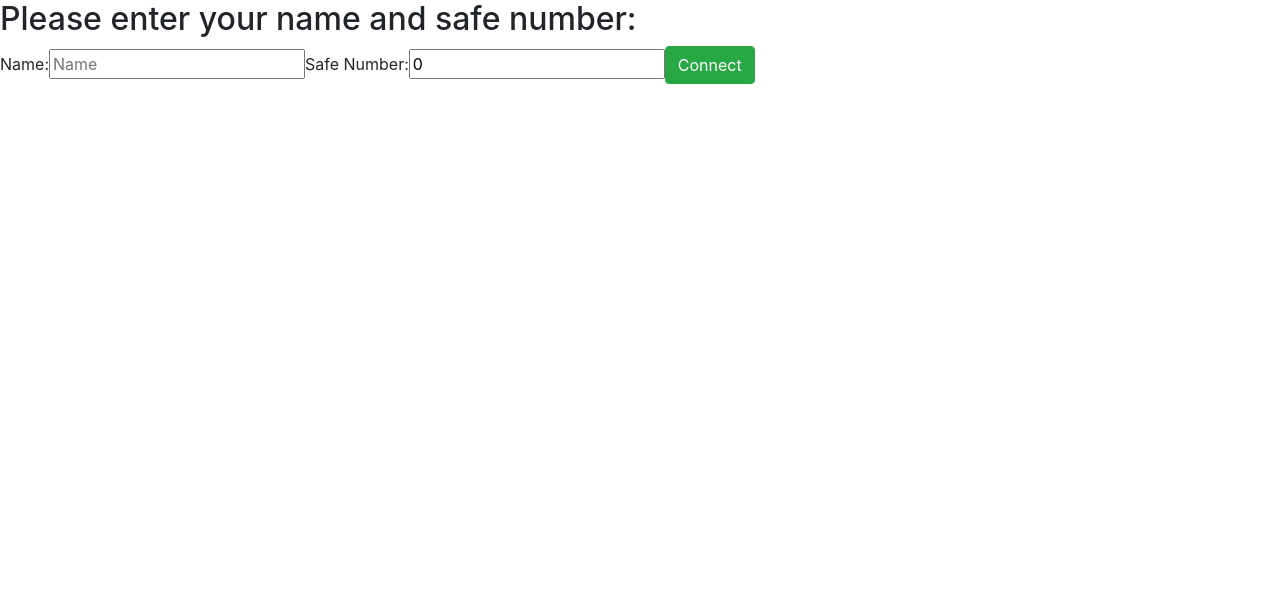
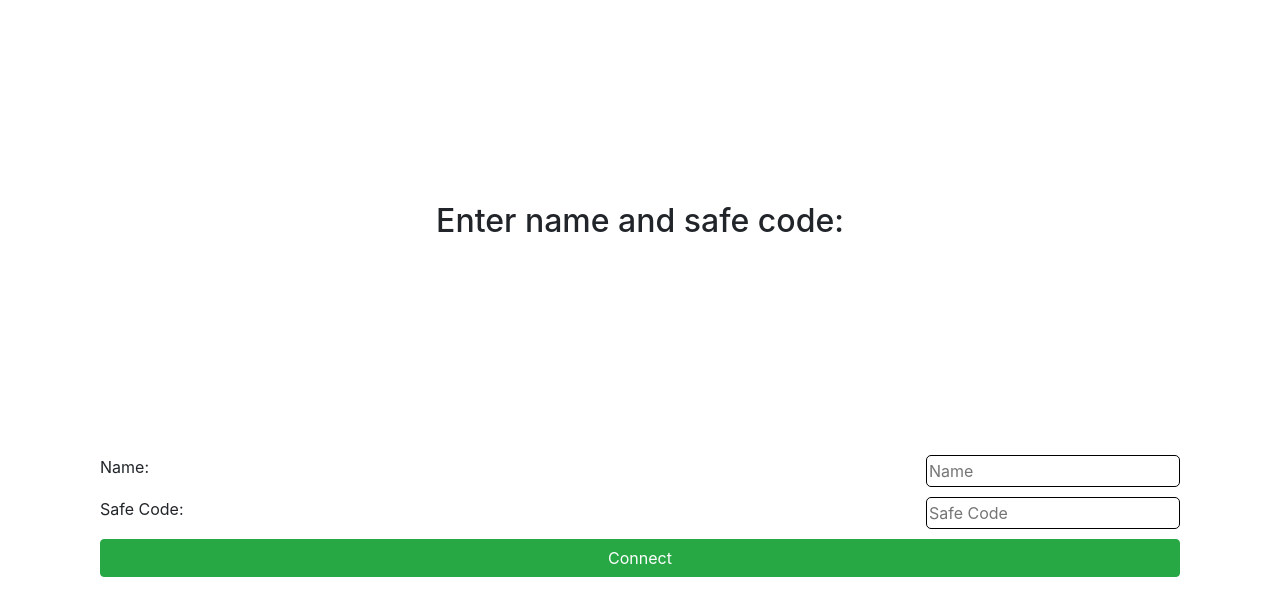
Before and after one commit to trevorspielman/safe-app-mobile, a Vue app: page /#/ in a window 1280 px wide. Shown: the top 616 px of the page. Built offline with nearby package versions, Linux system fonts and the light colour scheme; no server answers; the database is empty.

Commit message:
Styling and layout added

```diff
--- a/src/components/Deposit.vue
+++ b/src/components/Deposit.vue
@@ -1,26 +1,39 @@
 <template>
-  <div class="deposit">
-      <h1>What would you like to deposit?</h1>
-      <form action="submit" @submit.prevent="makeDeposit">
+  <div class="deposit container">
+    <div class="row">
+      <div class="col-sm-12 deposit">
+        <div>
+          <form class="form" action="submit" @submit.prevent="makeDeposit">
+            <div class="form-group">
+              <div class="row">
                 <label for="bills">Bills:</label>
-        <input type="number" placeholder="Bills" id="bills" step="1" min="0" v-model.number="deposit.bills" @keyup="calculateTotal">
+                <input type="number" id="bills" step="1" min="0" v-model.number="deposit.bills" @keyup="calculateTotal" required>
+              </div>
+              <div class="row">
                 <label for="coins">Coins:</label>
-        <input type="number" placeholder="Coins" id="coins" step=".01" min="0" v-model.number="deposit.coins" @keyup="calculateTotal">
+                <input type="number" id="coins" step=".01" min="0" v-model.number="deposit.coins" @keyup="calculateTotal" required>
+              </div>
+              <div class="row">
                 <label for="checks">Checks:</label>
-        <input type="number" placeholder="Check Total" id="checks" step=".01" min="0" v-model.number="deposit.checks" @keyup="calculateTotal">
-        <button type="submit" class="btn btn-success">Make Deposit</button>
+                <input type="number" id="checks" step=".01" min="0" v-model.number="deposit.checks" @keyup="calculateTotal" required>
+              </div>
+            </div>
+            <button type="submit" class="btn btn-block btn-success">Make Deposit</button>
           </form>
+          <h2 class="mt-3">Total: ${{this.deposit.total}}</h2>
+        </div>
         <router-link :to="{name: 'MobileHome'}">
           <button class="btn btn-danger">Cancel</button>
         </router-link>
-      <h2>Total Amount Depositing: ${{this.deposit.total}}</h2>
+      </div>
+    </div>
   </div>
 </template>
 
 <script>
   import { store } from '../store'
   import router from '../router'
-  import  moment  from 'moment'
+  import moment from 'moment'
   export default {
     name: 'Deposit',
     data() {
@@ -32,11 +45,11 @@
           transType: "Deposit",
           createdBy: store.currentSafe.username,
           safeId: store.currentSafeId,
-          bills: 0,
-          coins: 0,
-          checks: 0,
+          // bills: 0,
+          // coins: 0,
+          // checks: 0,
           total: 0,
-          createdAt: moment().format('dddd, MMM Do YY, h:mm a')
+          createdAt: moment().format('MMM Do YY, h:mm a')
         },
       }
     },
@@ -75,4 +88,23 @@
 
 <!-- Add "scoped" attribute to limit CSS to this component only -->
 <style scoped>
+  input {
+    border: 1px solid black;
+    border-radius: 5px
+  }
+
+  .deposit {
+    height: 100vh;
+    display: flex;
+    flex-direction: column;
+    justify-content: space-evenly;
+    text-align: center;
+  }
+
+  .form-group .row {
+    display: flex;
+    justify-content: space-between;
+    align-content: space-around;
+    padding: 5px 30px
+  }
 </style>
--- a/src/components/MobileHome.vue
+++ b/src/components/MobileHome.vue
@@ -1,25 +1,34 @@
 <template>
   <div class="mobileHome">
-    <div v-if="!store.currentSafe.isConnected">
-      <h2>Please enter your name and safe number:</h2>
-      <form action="submit" @submit.prevent="connectSafe">
+    <div class="container">
+      <div class="row">
+        <div class="col-sm-12 homeScreen" v-if="!store.currentSafe.isConnected">
+          <h2>Enter name and safe code:</h2>
+          <form class="form-group" action="submit" @submit.prevent="connectSafe">
+            <div class="row">
               <label for="name">Name:</label>
-        <input type="text" placeholder="Name" id="name" v-model="connect.username">
-        <label for="safeNumber">Safe Number:</label>
-        <input type="number" placeholder="Safe Number" id="safeNumber" v-model="connect.safeNum">
-        <button class="btn btn-success" type="submit">Connect</button>
+              <input type="text" placeholder="Name" id="name" v-model="connect.username" required>
+            </div>
+            <div class="row">
+              <label for="safeNumber">Safe Code:</label>
+              <input type="number" placeholder="Safe Code" id="safeNumber" v-model="connect.safeNum" required>
+            </div>
+            <div class="row">
+              <button class="btn btn-block btn-success" type="submit">Connect</button>
+            </div>
           </form>
         </div>
-    <div v-else>
-      <h2>What would you like to do?</h2>
+        <div v-else class="homeScreen col-sm-12">
           <h3>Current Balance: ${{store.currentSafe.totalAmount}}</h3>
           <router-link :to="{name: 'Deposit'}">
-        <button class="btn btn-primary">Make a Deposit</button>
+            <button class="btn btn-block btn-primary">Make a Deposit</button>
           </router-link>
           <router-link :to="{name: 'Withdraw'}">
-        <button class="btn btn-info">Make a Withdrawal</button>
+            <button class="btn btn-block btn-info">Make a Withdrawal</button>
           </router-link>
-      <button class="btn btn-danger" @click="logout">Log Out</button>
+          <button class="btn btn-block btn-danger" @click="logout">Log Out</button>
+        </div>
+      </div>
     </div>
   </div>
 
@@ -36,7 +45,6 @@
         store,
         connect: {
           username: '',
-          safeNum: 0
         },
         currentBalance: 0,
       }
@@ -63,4 +71,23 @@
 
 <!-- Add "scoped" attribute to limit CSS to this component only -->
 <style scoped>
+  input {
+    border: 1px solid black;
+    border-radius: 5px
+  }
+
+  .homeScreen {
+    height: 100vh;
+    display: flex;
+    flex-direction: column;
+    justify-content: space-evenly;
+    text-align: center;
+  }
+
+  .form-group .row {
+    display: flex;
+    justify-content: space-between;
+    align-content: space-around;
+    padding: 5px 30px
+  }
 </style>
--- a/src/components/SafeCode.vue
+++ b/src/components/SafeCode.vue
@@ -1,8 +1,12 @@
 <template>
-  <div class="safeCode">
-    <h2>Transaction Total: ${{store.pendingTransaction.total}}</h2>
-    <h2>Safe Unlock Code: {{store.pendingTransaction.transactionId}}</h2>
-    <button class="btn btn-danger" @click="cancelTransaction">Cancel</button>
+  <div class="safeCode container">
+    <div class="row">
+      <div class="col-sm-12 safeCode">
+        <h2>Transaction Total: ${{store.pendingTransaction.total}}</h2>
+        <h2>Safe Unlock Code: {{store.pendingTransaction.transactionId}}</h2>
+        <button class="btn btn-block btn-danger" @click="cancelTransaction">Cancel</button>
+      </div>
+    </div>
   </div>
 </template>
 
@@ -29,4 +33,11 @@
 
 <!-- Add "scoped" attribute to limit CSS to this component only -->
 <style scoped>
+  .safeCode {
+    height: 100vh;
+    display: flex;
+    flex-direction: column;
+    justify-content: space-evenly;
+    text-align: center;
+  }
 </style>
--- a/src/components/Transaction.vue
+++ b/src/components/Transaction.vue
@@ -1,8 +1,13 @@
 <template>
   <div class="transaction">
-        <p>Transaction Type: {{transaction.transType}}</p>
-        <p>Date: {{transaction.createdAt}}</p>
-        <p>Total: ${{transaction.total}}</p>
+    <p><strong>Date:</strong> {{transaction.createdAt}}</p>
+    <p><strong>Deposit Total:</strong> ${{transaction.total}}</p>
+    <div class="form-check">
+      <input class="form-check-input" type="checkbox" id="transactionWithdraw" :value="transaction.transactionId" @click="addWithdraw(transaction)">
+      <label class="form-check-label" for="transactionWithdraw">
+        Withdraw
+      </label>
+    </div>
   </div>
 </template>
 
@@ -25,4 +30,9 @@
 
 <!-- Add "scoped" attribute to limit CSS to this component only -->
 <style scoped>
+  .transaction{
+    padding: 10px 10px;
+    border-bottom: 1px solid black;
+    text-align: left;
+  }
 </style>
--- a/src/components/Withdraw.vue
+++ b/src/components/Withdraw.vue
@@ -1,19 +1,21 @@
 <template>
-  <div class="withdraw">
-      <h1>What would you like to withdraw?</h1>
-      <div v-for="transaction in store.safeTransactions">
-        <transaction :transaction="transaction"></transaction>
-        <div class="form-check">
-          <input class="form-check-input" type="checkbox" id="transactionWithdraw" :value="transaction.transactionId" @click="addWithdraw(transaction)">
-          <label class="form-check-label" for="transactionWithdraw">
-            Withdraw
-          </label>
+  <div class="withdraw container">
+    <div class="row">
+      <div class="col-sm-12">
+        <h1>Safe Transactions</h1>
+        <div>
+          <div class="transactions" v-for="transaction in store.safeTransactions">
+            <transaction :transaction="transaction"></transaction>
+          </div>
+        </div>
+        <div class="mt-4">
+          <button class="btn btn-block btn-primary" @click="makeWithdraw">Withdraw</button>
+          <router-link :to="{name: 'MobileHome'}">
+            <button class="btn btn-danger mt-4">Cancel</button>
+          </router-link>
         </div>
       </div>
-      <button class="btn btn-primary" @click="makeWithdraw">Withdraw</button>
-      <router-link :to="{name: 'MobileHome'}">
-        <button class="btn btn-danger">Cancel</button>
-      </router-link>
+    </div>
   </div>
 </template>
 
@@ -38,7 +40,7 @@
           createdBy: store.currentSafe.username,
           safeId: store.currentSafeId,
           total: 0,
-          createdAt: moment().format('dddd, MMM Do YY, h:mm a')
+          createdAt: moment().format('MMM Do YY, h:mm a')
         }
       }
     },
@@ -85,4 +87,16 @@
 
 <!-- Add "scoped" attribute to limit CSS to this component only -->
 <style scoped>
+  .withdraw {
+    height: 100vh;
+    display: flex;
+    flex-direction: column;
+    justify-content: space-evenly;
+    text-align: center;
+  }
+
+  .transactions {
+    display: flex;
+    justify-items: flex-start;
+  }
 </style>
```
Lines whose indentation alone changed are shown as unchanged.
